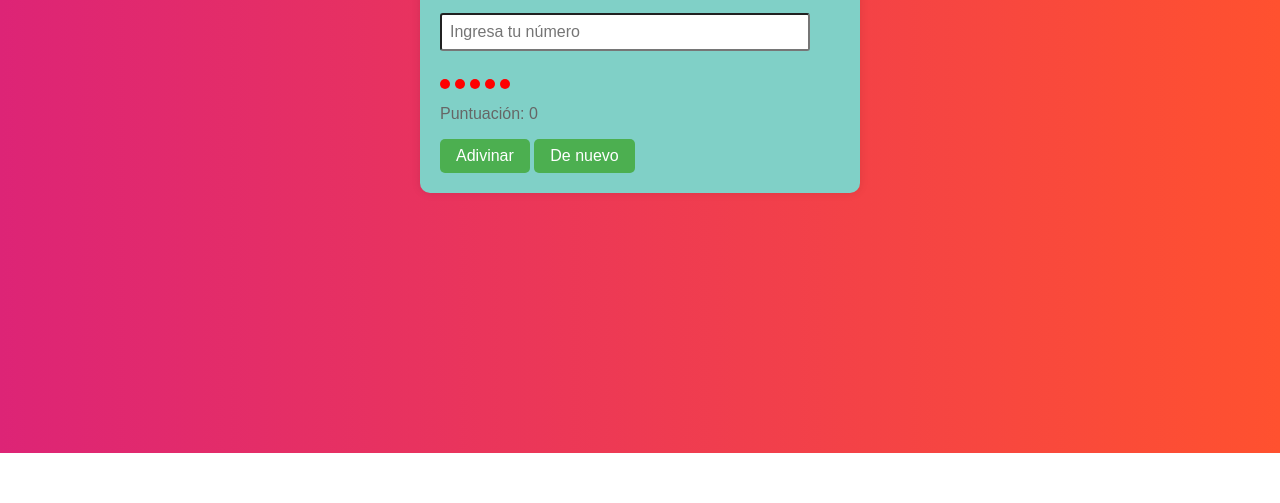
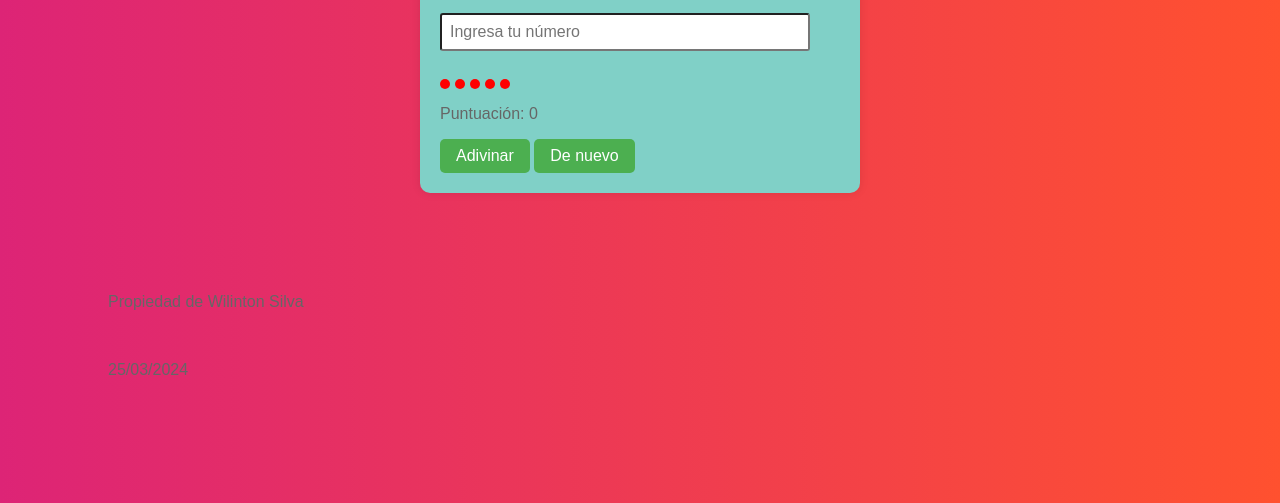
Before and after one commit to WilintonSilva/Adivina-el-numero, a plain HTML site: page index.html in a window 1280 px wide. Shown: the part 347-850 px from the top of the page. Before the commit the page ends 800 px from the top, so only its background shows below. Drawn offline with Linux system fonts and the light colour scheme.

Commit message:
index.html

```diff
--- a/index.html
+++ b/index.html
@@ -21,8 +21,9 @@
     <p>Puntuación: <span id="score">0</span></p>
     <button onclick="checkGuess()">Adivinar</button>
     <button onclick="resetGame()">De nuevo</button>
-
   </div>
+  <p>Propiedad de Wilinton Silva</p> <br />
+  <p>25/03/2024</p>
   <script src="js\adivina.js"></script>
 </body>
 </html>
```
